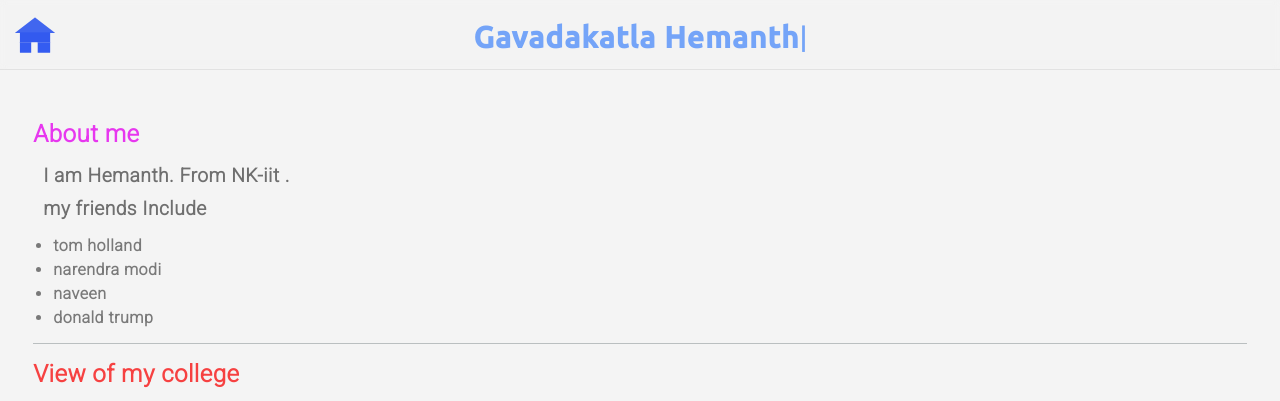
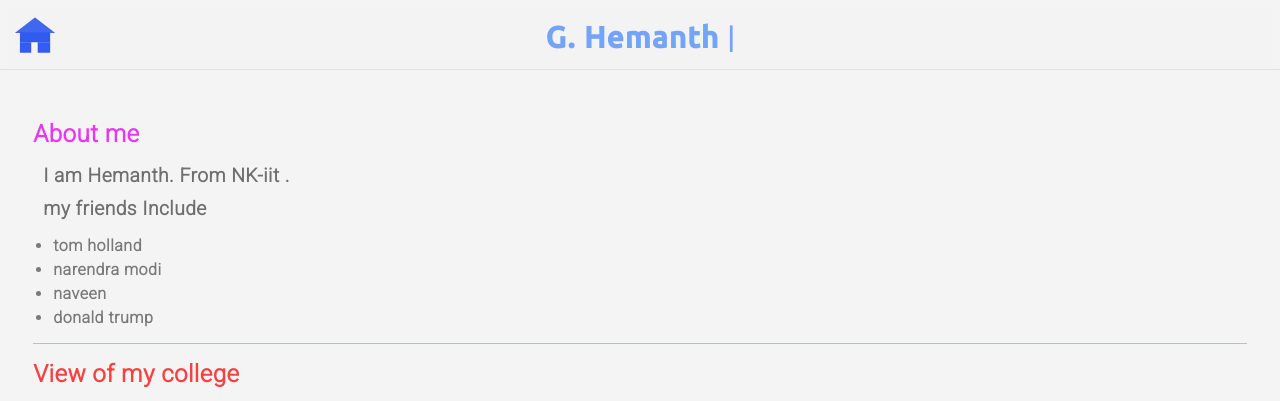
Before and after one commit to recarcoder/design, a plain HTML site: page architect.html in a window 1280 px wide. Shown: the top 401 px of the page. Drawn offline with Linux system fonts and the light colour scheme.

Commit message:
Update architect.html

```diff
--- a/architect.html
+++ b/architect.html
@@ -17,7 +17,7 @@
       <rect x="286" y="314" width="157" height="132" rx="2" fill="rgba(30,74,239,0.9)" />
       <path d="M250.778 0.943677C251.498 0.387761 252.502 0.387768 253.222 0.943685L502.837 193.667C504.347 194.833 503.522 197.25 501.614 197.25H2.38555C0.477654 197.25 -0.346882 194.833 1.16328 193.667L250.778 0.943677Z" fill="rgba(30,74,239,0.9)" fill-opacity="0.92" />
     </svg>
-    <h1><b></b>Gavadakatla Hemanth<strong>|</strong></h1>
+    <h1><b></b>G. Hemanth <strong>|</strong></h1>
   </div>
   <div class="body">
     <h1 class="about">About me</h1>
```
